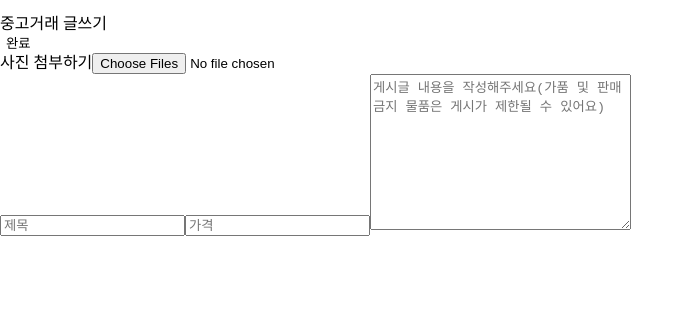
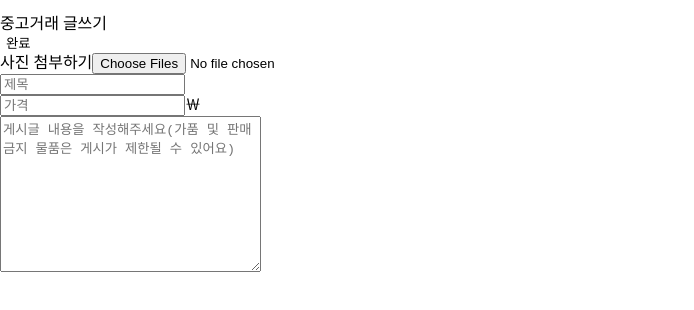
Before and after one commit to JangHyunjeong/applemarket, a Vue app: page /write in a window 1280 px wide. Shown: the top 310 px of the page, without its empty margins (0-694 px from the left). Built offline with nearby package versions, Linux system fonts and the light colour scheme; some icons are missing.

Commit message:
ProductWrite 필수값 처리 및 가격 인풋 스타일 수정

```diff
--- a/src/components/AttachPhoto.vue
+++ b/src/components/AttachPhoto.vue
@@ -16,6 +16,7 @@
           multiple
           id="buttonAttach"
           @change="$emit('getImageUrl', $event.target)"
+          required="true"
         />
       </li>
       <li v-if="isAttached" v-for="(item, idx) in imgUrlArray" :key="idx">
--- a/src/components/InputGroup.vue
+++ b/src/components/InputGroup.vue
@@ -5,18 +5,26 @@
       class=""
       type="text"
       placeholder="제목"
+      required
     />
-    <input
-      @input="$emit('getPrice', $event.target.value)"
-      type="number"
-      placeholder="가격"
-    />
+
+    <div class="price-input">
+      <input
+        @input="$emit('getPrice', $event.target.value)"
+        type="number"
+        placeholder="가격"
+        required
+      />
+      <span v-if="price == ''" class="won color-gray">￦</span>
+      <span v-else class="won">￦</span>
+    </div>
+
     <textarea
       @input="$emit('getContent', $event.target.value)"
       name=""
-      id=""
       cols="30"
       rows="10"
+      required
       placeholder="게시글 내용을 작성해주세요(가품 및 판매 금지 물품은 게시가 제한될 수 있어요)"
     ></textarea>
   </div>
@@ -26,7 +34,7 @@ export default {
   name: "InputGroup",
   props: {
     title: String,
-    price: Number,
+    price: String,
     content: String,
   },
 };
--- a/src/styles/components/_input-group.scss
+++ b/src/styles/components/_input-group.scss
@@ -1,5 +1,29 @@
 .input-group {
   padding: 0 20px;
+
+  .price-input {
+    position: relative;
+
+    .won {
+      &.color-gray {
+        color: $secondary;
+      }
+
+      position: absolute;
+      left: 20px;
+      top: 0;
+      width: 100%;
+      border: 0;
+      height: 50px;
+      line-height: 49px;
+      font-size: 20px;
+      z-index: 1;
+      pointer-events: none;
+    }
+    input {
+      padding-left: 50px;
+    }
+  }
 
   input {
     position: relative;
--- a/src/views/ProductWrite.vue
+++ b/src/views/ProductWrite.vue
@@ -60,14 +60,16 @@ export default {
     getTitle(value) {
       this.title = value;
     },
+
     getPrice(value) {
-      this.price = Number(value);
+      this.price = value;
     },
+
     getContent(value) {
       this.content = value;
     },
 
-    // 파일 첨부
+    // 사진 첨부
     getImageUrl(e) {
       const files = e.files;
       if (files.length <= 10 && this.imgUrlArray.length + files.length <= 10) {
@@ -85,6 +87,7 @@ export default {
       }
     },
 
+    // 사진 삭제
     deletePhoto(idx) {
       this.imgUrlArray.splice(idx, 1);
       this.imgUrlArrayLength = this.imgUrlArray.length;
@@ -95,7 +98,7 @@ export default {
       }
     },
 
-    // 작성된 데이터 저장
+    // 작성된 데이터 저장 (완료버튼 클릭시)
     saveData() {
       let dataArr = [];
       let oldArr = JSON.parse(window.localStorage.getItem("productListData"));
@@ -107,6 +110,16 @@ export default {
         dataArr = oldArr;
       }
 
+      // 필수값 처리
+      if (this.imgUrlArrayLength == 0) {
+        alert("사진을 첨부해주세요.");
+      } else if (this.title == "") {
+        alert("제목을 입력해주세요.");
+      } else if (this.price == "") {
+        alert("가격을 입력해주세요.");
+      } else if (this.content == "") {
+        alert("내용을 입력해주세요.");
+      } else {
         // 새로 생성된 데이터
         // 하드코딩된 데이터 추후 수정 후 추가하기
         const datetime = new Date();
@@ -132,6 +145,7 @@ export default {
         // localStorage에 저장
         window.localStorage.setItem("productListData", JSON.stringify(dataArr));
         this.$router.push("/");
+      }
     },
   },
 };
```
Lines whose indentation alone changed are shown as unchanged.
